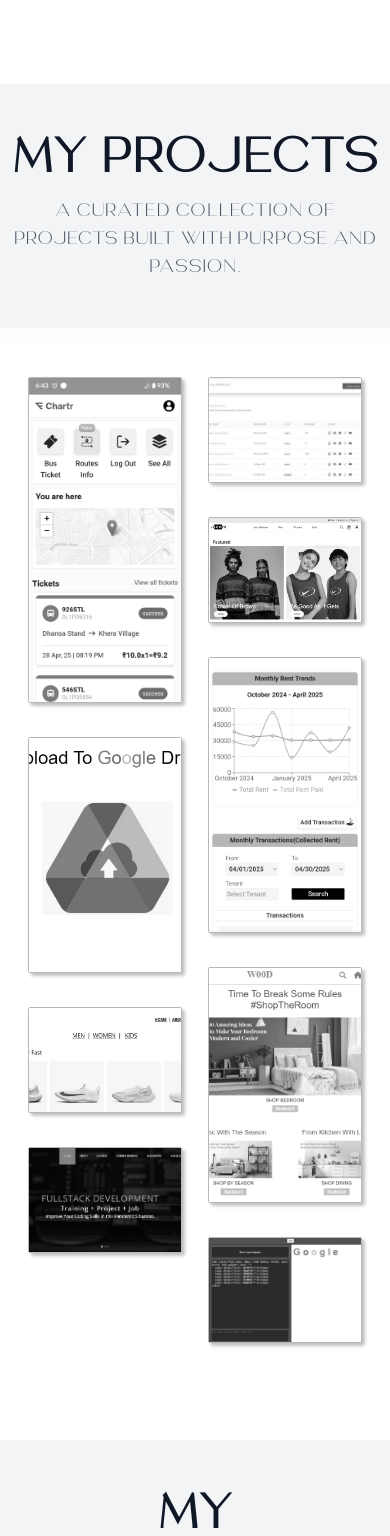
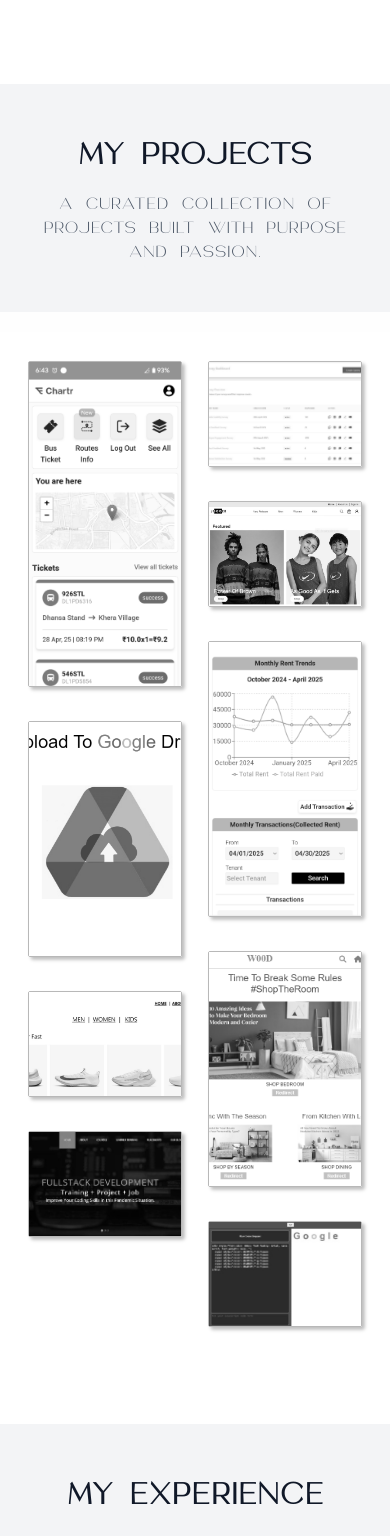
Before and after one commit to lambaharsh01/lambaharsh01Portfolio, a Next.js app: page / in a window 390 px wide. Shown: the part 760-2296 px from the top of the page. Built offline with nearby package versions, Linux system fonts and the light colour scheme.

Commit message:
styling change

```diff
--- a/src/app/globals.css
+++ b/src/app/globals.css
@@ -8,7 +8,7 @@
 body {
     background-color: #fefefe;
     font-family: 'themeFont';
-    /* font-weight: 900; */
+    word-spacing: 0.5rem;
 }
 
 .techStackImageHeight {
@@ -17,11 +17,29 @@ body {
 
 
 
+.sectionHeading{
+  font-size: 3rem;
+}
+.sectionTextContent{
+  font-size: 1.2rem;
+  font-weight: 500;
+}
+
+
 /* MEDIA QUERY */
+
 
 @media only screen and (min-width: 576px) and (max-width: 768px) {
     .techStackImageHeight {
         height: 84px
+    }
+
+    .sectionHeading{
+      font-size: 2.5rem;
+    }
+
+    .sectionTextContent{
+      font-size: 1rem;
     }
 }
 
@@ -29,26 +47,16 @@ body {
     .techStackImageHeight {
         height: 102px
     }
+
+    .sectionHeading{
+      font-size: 1.85rem;
+    }
+
+    .sectionTextContent{
+      font-size: 1rem;
+    }
 }
 
-
-@keyframes marquee {
-    0% {
-      transform: translateX(0);
-    }
-    100% {
-      transform: translateX(-50%);
-    }
-  }
-
-  .animate-marquee {
-    animation: marquee 30s linear infinite;
-    width: calc(200% + 2rem);
-  }
-
-  .animate-marquee:hover {
-    animation-play-state: paused;
-  }
 
 
 
@@ -67,12 +75,3 @@ body {
 ::-webkit-scrollbar-track {
   background: transparent;
 }
-
-@keyframes marquee {
-  0%   { transform: translateX(0%); }
-  100% { transform: translateX(-100%); }
-}
-
-.marquee {
-  animation: marquee 30s linear infinite ;
-}
--- a/src/app/page.tsx
+++ b/src/app/page.tsx
@@ -13,10 +13,10 @@ export default function EnhancedGlassSkills() {
       <CountdownSection />
 
       <section className="text-center py-12 bg-gray-100 px-1.5">
-        <h1 className="text-5xl font-extrabold text-gray-900 mb-4">
+        <h1 className="sectionHeading font-extrabold text-gray-900 mb-4">
           My Projects
         </h1>
-        <p className="text-lg text-gray-600 max-w-2xl mx-auto">
+        <p className="sectionTextContent text-gray-600 px-4 max-w-6xl mx-auto">
           A curated collection of projects built with purpose and passion.
         </p>
       </section>
@@ -24,17 +24,17 @@ export default function EnhancedGlassSkills() {
       <ProjectSection />
 
       <section className="text-center py-12 px-1.5 bg-gray-100 mb-14">
-        <h1 className="text-5xl font-extrabold text-gray-900 mb-4">
+        <h1 className="sectionHeading font-extrabold text-gray-900 mb-4">
           My Experience
         </h1>
-        <p className="text-lg text-gray-600 max-w-2xl mx-auto">
+        <p className="sectionTextContent text-gray-600 px-4 max-w-6xl mx-auto">
           Over the years, I have honed my skills in backend development, working extensively with technologies like Go, Node.js, and databases such as MySQL and OracleDB.
           I have led various projects, ensuring smooth coordination between project managers, and developers, while focusing on performance, scalability, and maintainability.
           Mentoring juniors has been a fulfilling part of my journey, where I guide and support them in developing strong coding practices and achieving their professional growth.
         </p>
         <a
           href="/files/lambaharsh01.pdf"
-          className="inline-block mt-4 px-6 py-2 text-white font-semibold text-lg bg-gradient-to-r from-indigo-500 to-purple-500 rounded-xs"
+          className="inline-block mt-4 px-6 py-2 text-white font-semibold sectionTextContent bg-gradient-to-r from-indigo-500 to-purple-500 rounded-xs"
           download
         >
           Download My Resume
@@ -42,10 +42,10 @@ export default function EnhancedGlassSkills() {
       </section>
 
       <section className="text-center py-12 bg-gray-100 px-1.5">
-        <h1 className="text-5xl font-extrabold text-gray-900 mb-4">
+        <h1 className="sectionHeading font-extrabold text-gray-900 mb-4">
           Tech Stack
         </h1>
-        <p className="text-lg text-gray-600 max-w-2xl mx-auto">
+        <p className="sectionTextContent text-gray-600 px-4 max-w-6xl mx-auto">
           Tools and technologies I use to build fast, scalable, and modern applications.
         </p>
       </section>
@@ -55,24 +55,24 @@ export default function EnhancedGlassSkills() {
 
 
       <section className="text-center py-12 px-1.5 mt-20 mb-10">
-        <h1 className="text-5xl font-extrabold text-gray-900 mb-4">
+        <h1 className="sectionHeading font-extrabold text-gray-900 mb-4">
           Fun Fact
         </h1>
-        <p className="text-lg text-gray-600 max-w-2xl mx-auto">
+        <p className="sectionTextContent text-gray-600 px-4 max-w-6xl mx-auto">
           I enjoy naming variables more than naming pets.
         </p>
       </section>
 
 
       <section className="text-center py-12 bg-gray-100 px-1.5 mt-10">
-        <h1 className="text-5xl font-extrabold text-gray-900 mb-4">
+        <h1 className="sectionHeading font-extrabold text-gray-900 mb-4">
           Reach Out To Me
         </h1>
-        <p className="text-lg text-gray-600 max-w-2xl mx-auto">
+        <p className="sectionTextContent text-gray-600 px-4 max-w-6xl mx-auto">
           Would love to hear from you. Feel free to contact.
         </p>
 
-        <div className="max-w-4xl mx-auto text-center mt-14">
+        <div className="max-w-6xl mx-auto text-center mt-14">
           <div className="flex flex-col md:flex-row justify-between gap-6">
             <div>
               <h3 className="text-xl font-semibold">Phone</h3>
```
Also changed, not shown: 3 other files (tests, documents, lock files or other folders).
